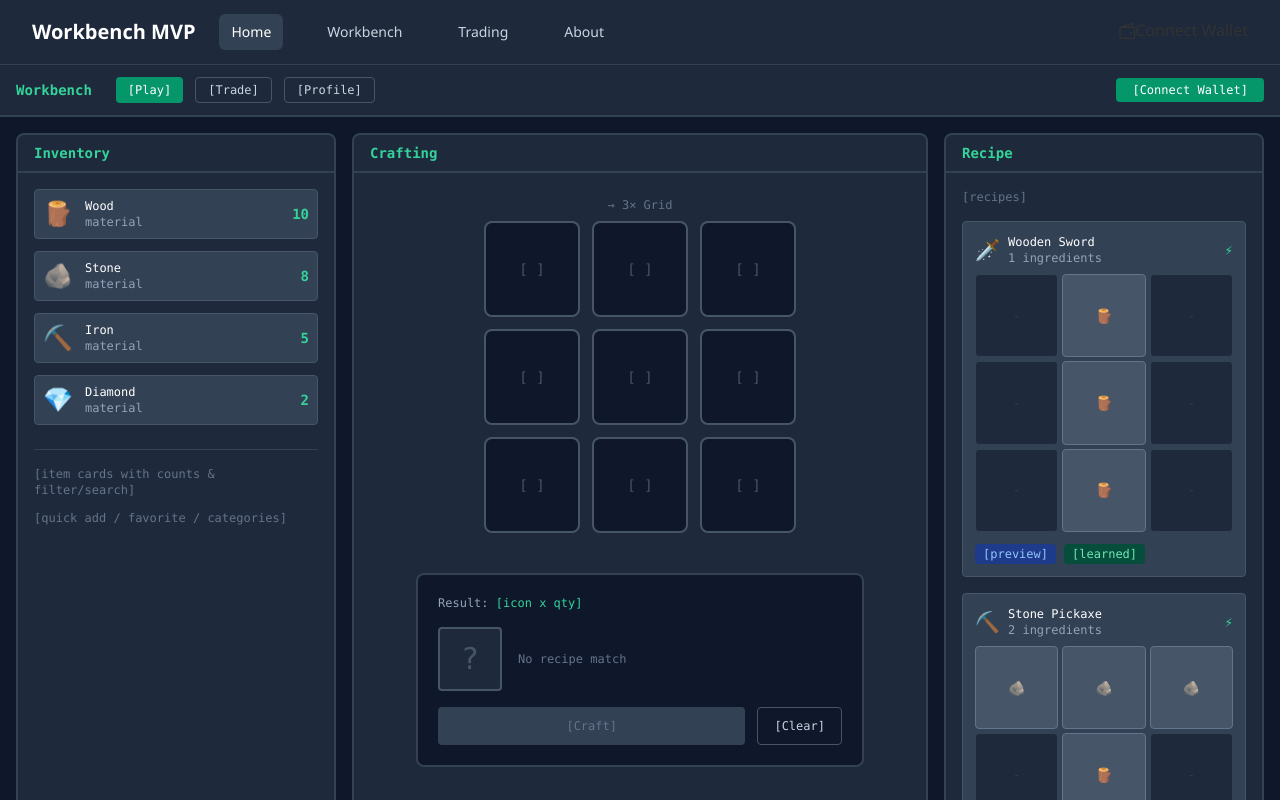
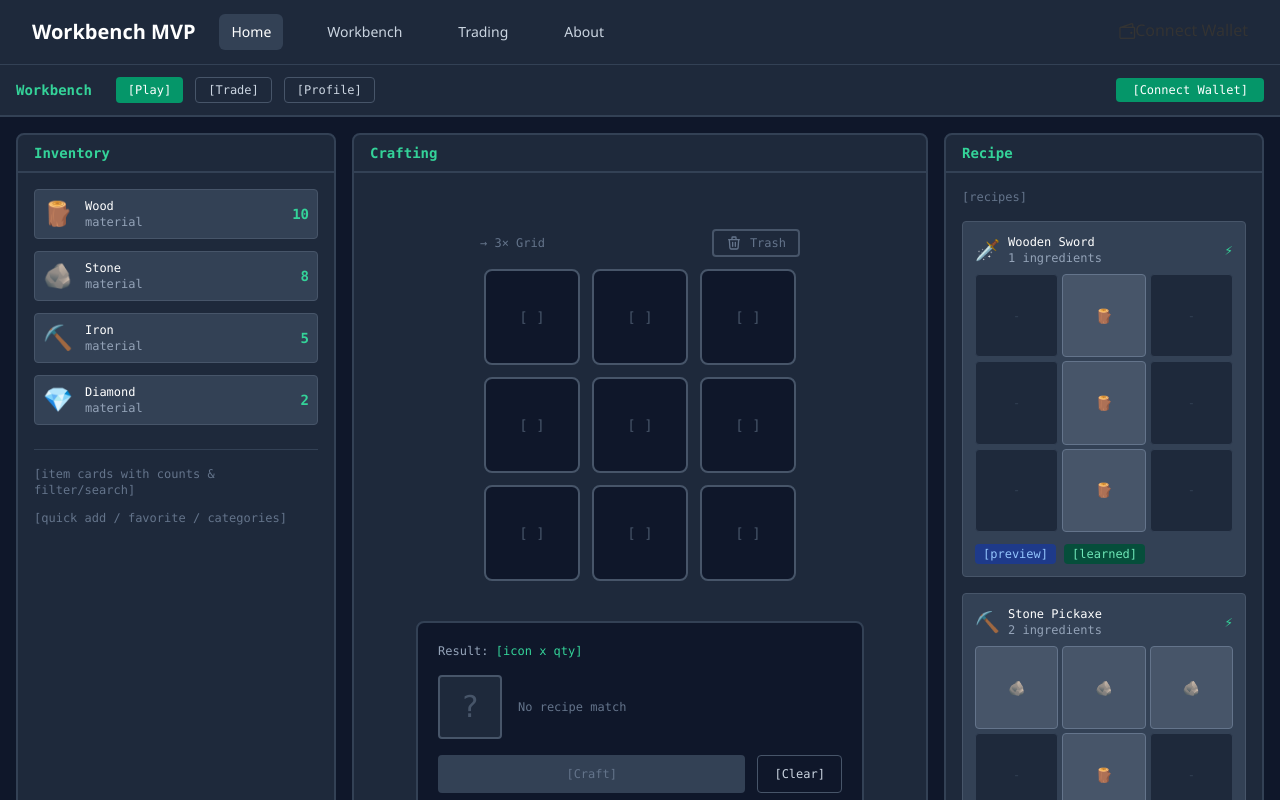
Before and after one commit to thundernan/workbench, a Vue app in the folder client/: page / in a window 1280 px wide. Shown: the top 800 px of the page. Built offline with nearby package versions, Linux system fonts and the light colour scheme.

Commit message:
feat: Add trash zone for drag-and-drop

```diff
--- a/client/src/views/Home.vue
+++ b/client/src/views/Home.vue
@@ -69,7 +69,24 @@
         </div>
         <div class="flex-1 p-6 overflow-y-auto flex flex-col items-center justify-start">
           <!-- 3x3 Grid -->
-          <div class="text-slate-500 text-xs mb-2">→ 3× Grid</div>
+          <div class="flex items-center justify-between w-full max-w-xs mb-3 mt-8">
+            <div class="text-slate-500 text-xs">→ 3× Grid</div>
+            <!-- Trash Zone -->
+            <div
+              @dragover.prevent="onTrashDragOver"
+              @dragleave="onTrashDragLeave"
+              @drop="onTrashDrop"
+              class="px-3 py-1 rounded border-2 transition-all duration-200"
+              :class="isOverTrash ? 'border-red-400 bg-red-900/50 scale-110' : 'border-slate-600 bg-slate-800'"
+            >
+              <div class="flex items-center gap-2 text-xs">
+                <svg class="w-4 h-4" :class="isOverTrash ? 'text-red-400' : 'text-slate-500'" fill="none" stroke="currentColor" viewBox="0 0 24 24">
+                  <path stroke-linecap="round" stroke-linejoin="round" stroke-width="2" d="M19 7l-.867 12.142A2 2 0 0116.138 21H7.862a2 2 0 01-1.995-1.858L5 7m5 4v6m4-6v6m1-10V4a1 1 0 00-1-1h-4a1 1 0 00-1 1v3M4 7h16" />
+                </svg>
+                <span :class="isOverTrash ? 'text-red-400' : 'text-slate-500'">Trash</span>
+              </div>
+            </div>
+          </div>
           <div class="grid grid-cols-3 gap-3 mb-10">
             <div
               v-for="(cell, index) in craftingGrid"
@@ -80,7 +97,6 @@
               @dragover.prevent="onDragOver($event, index)"
               @dragleave="onDragLeave(index)"
               @drop="onDrop($event, index)"
-              @click="removeCraftingCell(index)"
               class="w-24 h-24 border-2 rounded-lg flex items-center justify-center text-4xl transition-all duration-200"
               :class="getCellClass(cell, index)"
               :style="{ cursor: cell ? 'move' : 'pointer' }"
@@ -229,6 +245,7 @@ const isDragging = ref(false);
 const draggedItem = ref<Item | null>(null);
 const draggedFromCellIndex = ref<number | null>(null);
 const dragOverIndex = ref<number | null>(null);
+const isOverTrash = ref(false);
 
 // Notifications
 const notifications = ref([
@@ -277,6 +294,7 @@ const onDragEnd = () => {
   draggedItem.value = null;
   draggedFromCellIndex.value = null;
   dragOverIndex.value = null;
+  isOverTrash.value = false;
 };
 
 const onDragOver = (event: DragEvent, index: number) => {
@@ -365,6 +383,44 @@ const getCellClass = (cell: Item | null, index: number) => {
   }
 
   return classes.join(' ');
+};
+
+// Trash zone methods
+const onTrashDragOver = (event: DragEvent) => {
+  event.preventDefault();
+  if (event.dataTransfer) {
+    event.dataTransfer.dropEffect = 'move';
+  }
+  isOverTrash.value = true;
+};
+
+const onTrashDragLeave = () => {
+  isOverTrash.value = false;
+};
+
+const onTrashDrop = (event: DragEvent) => {
+  event.preventDefault();
+  isOverTrash.value = false;
+
+  // Only handle drops from crafting grid cells
+  if (draggedFromCellIndex.value !== null) {
+    const fromIndex = draggedFromCellIndex.value;
+    const item = craftingGrid.value[fromIndex];
+
+    if (item) {
+      // Remove item from grid (it's deleted, not returned to inventory)
+      craftingGrid.value[fromIndex] = null;
+
+      toastStore.showToast({
+        type: 'info',
+        message: `Deleted ${item.name}`
+      });
+    }
+  }
+
+  isDragging.value = false;
+  draggedItem.value = null;
+  draggedFromCellIndex.value = null;
 };
 
 // Methods
```
